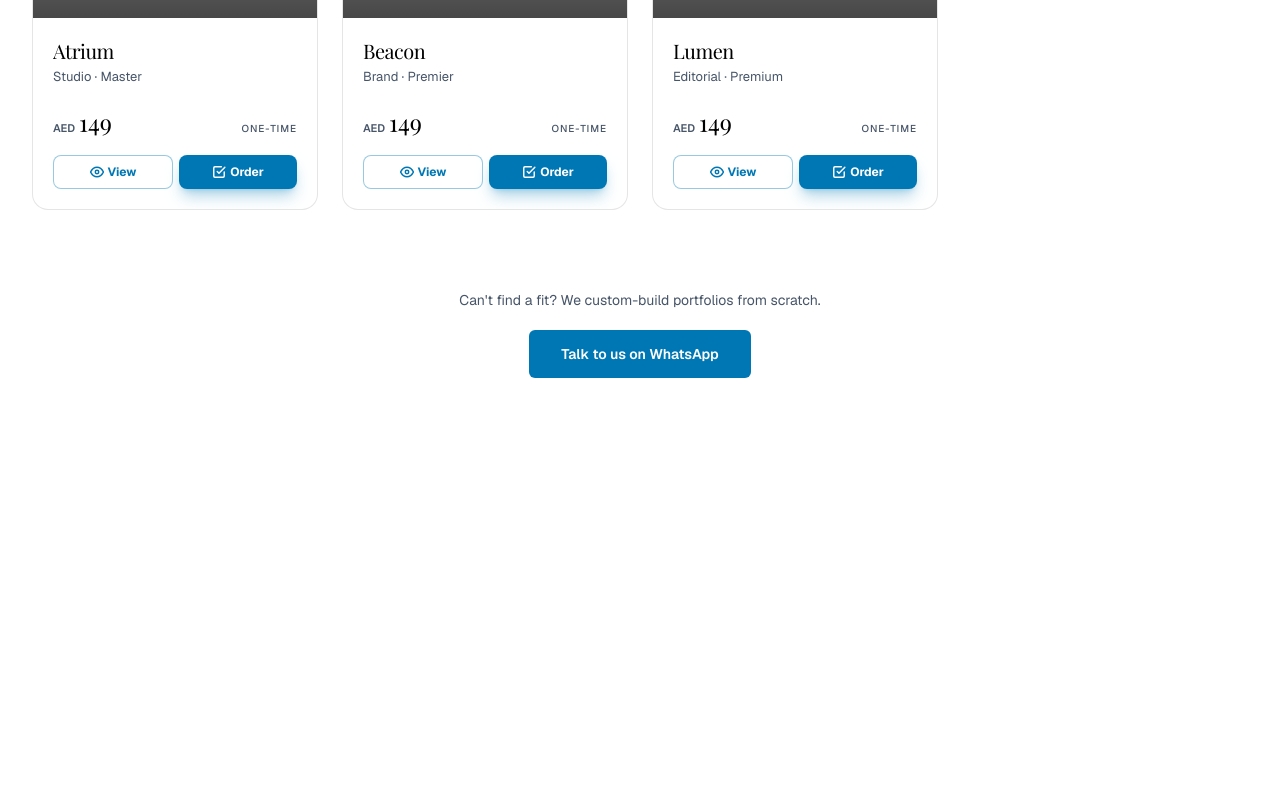
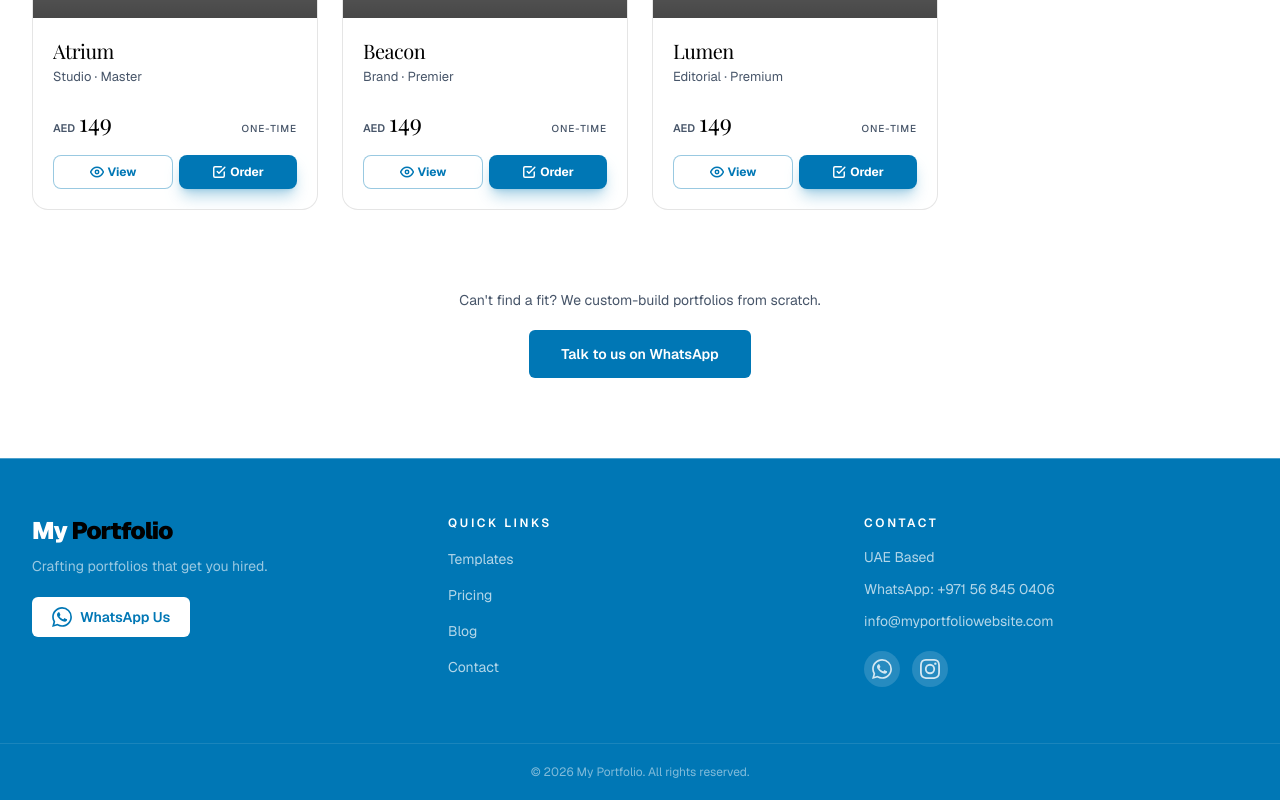
Before and after one commit to joyalvarghese458/template-app, a Next.js app: page /templates in a window 1280 px wide. Shown: the part 4889-5689 px from the top of the page. Before the commit the page ends 5347 px from the top, so only its background shows below. Built offline with nearby package versions, Linux system fonts and the light colour scheme; grey boxes are pictures that could not be loaded; a web font is replaced by a local one.

Commit message:
social media

```diff
--- a/app/templates/page.tsx
+++ b/app/templates/page.tsx
@@ -13,6 +13,7 @@ import {
 } from "@/lib/templates";
 import FilterShell from "./_components/FilterShell";
 import TemplateCard from "./_components/TemplateCard";
+import Footer from "@/components/Footer";
 
 export const metadata: Metadata = {
   title: "All Portfolio Templates — Browse 30+ Designs",
@@ -54,7 +55,7 @@ export default async function TemplatesPage({
   const soloAudience = audiences.length === 1 ? AUDIENCES.find((a) => a.id === audiences[0]) : null;
 
   return (
-    <main className="bg-canvas-bg min-h-svh pb-20">
+    <main className="bg-canvas-bg min-h-svh">
       <Navbar />
       {/* ── Header ─────────────────────────────────────────────────── */}
       <header className="relative overflow-hidden pt-16 sm:pt-20 pb-6 sm:pb-8 px-4 sm:px-6 lg:px-8 border-b border-ink/10">
@@ -114,7 +115,7 @@ export default async function TemplatesPage({
           )}
 
           {/* Footer CTA */}
-          <div className="text-center mt-20">
+          <div className="text-center mt-20 mb-20">
             <p className="text-ink-soft text-sm mb-5">
               Can&apos;t find a fit? We custom-build portfolios from scratch.
             </p>
@@ -129,6 +130,7 @@ export default async function TemplatesPage({
           </div>
         </div>
       </div>
+      <Footer />
     </main>
   );
 }
```
